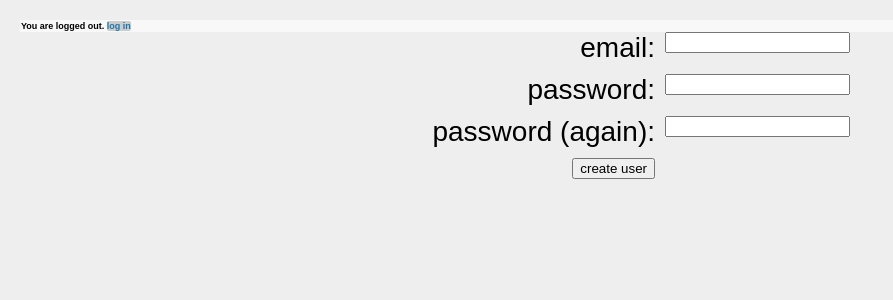
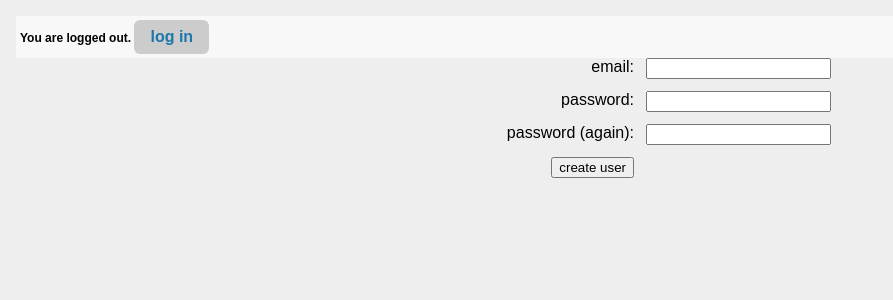
Before and after one commit to judasgutenberg/webclipboard_2, a PHP site: page /app.php?mode=startnewuser in a window 1280 px wide. Shown: the top 300 px of the page, without its empty margins (0-893 px from the left). Run offline with PHP 8.4, Linux system fonts and the light colour scheme.

Commit message:
better app styling

```diff
--- a/appsite.css
+++ b/appsite.css
@@ -1,206 +1,188 @@
-
-body
-{
-	font-family:arial,sans-serif;
-	font-size:28px;
-	background:#EEEEEE;
-	margin:0px;
-	padding:20px;
-	width:100%;
-	height:100%;
-	position:absolute;
-	top:0px;
-	left:0px;
-	bottom:0px;
-	right:0px;
+/* Base reset */
+body {
+  font-family: Arial, sans-serif;
+  font-size: 1rem; /* ~16px default */
+  background: #EEEEEE;
+  margin: 0;
+  padding: 1rem;
+  min-height: 100vh; /* full viewport height */
+  box-sizing: border-box;
 }
 
-
-.basicbutton
-{
-	display: inline;
+/* Buttons */
+.basicbutton {
+  display: inline-block;
   background-color: #cccccc;
-	border-radius: 2px;
-
+  border-radius: 6px;
+  padding: 0.5rem 1rem;
+  font-size: 1rem;
+  cursor: pointer;
 }
 
 .basicbutton:hover {
-	background-color: #ffffff; color: #333366;
+  background-color: #ffffff;
+  color: #333366;
 }
 
-.title
-{
-	font-size:24px;
-	margin-bottom:-3px;
+/* Titles & text */
+.title {
+  font-size: 1.5rem; /* ~24px */
+  margin-bottom: -0.2rem;
   color: #1C77AC;
-	font-weight:normal;
+  font-weight: normal;
   text-shadow: 2px 2px 2px #ffffff;
 }
 
-.postDate
-{
-	font-size:18px;
-
+.postDate {
+  font-size: 1.125rem; /* ~18px */
   color: #1C77AC;
-	font-weight:normal;
+  font-weight: normal;
   text-shadow: 2px 2px 2px #ffffff;
   display: inline-block;
   background-color: #eeeeee;
-
-	vertical-align:top;
-}
-.postClip
-{
-	font-size:22px;
-
-	margin-left:10px;
-	color: #000000;
-	font-weight:normal;
-	display: inline-block;
-	width:80%;
+  vertical-align: top;
 }
 
-.postRow
-{
-	font-size:22px;
-	margin-bottom:10px;
-	color: #1C77AC;
-	font-weight:normal;
-	width: 95%;
-	border:1px solid #999999;
-
+.postClip {
+  font-size: 1.375rem; /* ~22px */
+  margin-left: 0.5rem;
+  color: #000000;
+  font-weight: normal;
+  display: inline-block;
+  flex: 1 1 auto;
 }
 
-.downloadLink
-{
-
-  margin-left:105px;
+/* Rows & containers */
+.postRow {
+  font-size: 1.375rem; /* ~22px */
+  margin-bottom: 0.75rem;
+  color: #1C77AC;
+  font-weight: normal;
+  width: 100%;
+  border: 1px solid #999999;
+  padding: 0.5rem;
+  display: flex;
+  flex-wrap: wrap;
+  gap: 0.5rem;
+  box-sizing: border-box;
 }
 
-.clipTools
-{
-  float: right;
-	margin-left:10px;
-  vertical-align:top;
-	width: 20px;
-	display: inline-block;
-}
-.clipFormButtons
-{
-	margin-left:10px;
-	display: inline;
-	vertical-align: text-top;
-	height: 80px;
-	width: 120px;
-
-
-}
-.loggedin
-{
-	padding:1px;
-  	font-size:9px;
-	font-weight:bold;
-	text-align:left;
-	vertical-align:top;
-	background:#f8f8f8;
+.downloadLink {
+  margin-left: 1rem;
 }
 
+.clipTools {
+  flex: 0 0 40px;
+  margin-left: 0.5rem;
+  vertical-align: top;
+}
+
+.clipFormButtons {
+  margin-left: 0.5rem;
+  display: inline-block;
+  vertical-align: top;
+  height: auto;
+  width: auto;
+}
+
+/* Status */
+.loggedin {
+  padding: 0.25rem;
+  font-size: 0.75rem; /* ~12px */
+  font-weight: bold;
+  text-align: left;
+  vertical-align: top;
+  background: #f8f8f8;
+}
+
+/* Forms */
 .genericform {
   display: grid;
-	gap: 10px;
+  gap: 0.75rem;
+  grid-template-columns: 1fr;
+}
+
+@media (min-width: 600px) {
+  .genericform {
     grid-template-columns: 1fr 1fr;
+  }
 }
 
 .genericformelementlabel {
- 	text-align: right	;
+  text-align: right;
 }
+
 .genericformelementinput {
   text-align: left;
 }
 
 .genericformerror {
-	font-size: 10px;
+  font-size: 0.75rem; /* ~12px */
   color: red;
 }
 
-
-a:link {
-	color:#1C77AC;
-	text-decoration:none;
-
-}
+/* Links */
+a:link,
 a:visited {
-	color:#1C77AC
-
-}
-a:hover{
-	color:#AC771C;
-
+  color: #1C77AC;
+  text-decoration: none;
 }
 
+a:hover {
+  color: #AC771C;
+}
+
+/* Lists */
 ul {
-	ist-style: none; }
-
-
-
-
+  list-style: none;
+  padding: 0;
+  margin: 0;
+}
+/* Overlay (image viewer) */
 .overlay {
   position: fixed;
   top: 0;
   left: 0;
-  width: 100%;
-  height: 100%;
-  background: rgba(0,0,0,0.8);
+  width: 100vw;
+  height: 100vh;
+  background: rgba(0,0,0,0.85);
   display: flex;
   justify-content: center;
   align-items: center;
   z-index: 9999;
-}
-.overlay img {
-  max-width: 90%;
-  max-height: 90%;
-  border-radius: 10px;
-  box-shadow: 0 0 20px rgba(0,0,0,0.7);
-}
-.overlay button {
-  position: absolute;
-  top: 20px;
-  right: 20px;
-  padding: 10px 15px;
-  font-size: 16px;
-  border: none;
-  border-radius: 5px;
-  background: #fff;
-  cursor: pointer;
+  padding: 1rem;
+  box-sizing: border-box;
 }
 
+.overlay img {
+  max-width: 100%;
+  max-height: 100%;
+  border-radius: 8px;
+  box-shadow: 0 0 25px rgba(0,0,0,0.9);
+  object-fit: contain; /* prevents distortion */
+}
 
-.overlay {
+.overlay button {
   position: fixed;
-  top: 0;
-  left: 0;
-  width: 100%;
-  height: 100%;
-  background: rgba(0,0,0,0.8);
-  display: flex;
-  justify-content: center;
-  align-items: center;
-  z-index: 9999;
+  top: 1rem;
+  right: 1rem;
+  padding: 0.75rem 1rem;
+  font-size: 1.125rem; /* bigger for touch */
+  border: none;
+  border-radius: 6px;
+  background: rgba(255,255,255,0.9);
+  cursor: pointer;
+  color: #333;
+  transition: background 0.2s;
 }
-.overlay img {
-  max-width: 90%;
-  max-height: 90%;
-  border-radius: 10px;
-  box-shadow: 0 0 20px rgba(0,0,0,0.7);
+
+.overlay button:hover {
+  background: #fff;
 }
+
+@media (max-width: 600px) {
   .overlay button {
-  position: absolute;
-  top: 20px;
-  right: 20px;
-  padding: 10px 15px;
-  font-size: 16px;
-  border: none;
-  border-radius: 5px;
-  background: #fff;
-  cursor: pointer;
+    font-size: 1rem;
+    padding: 0.5rem 0.75rem;
   }
+}
--- a/cb_functions.php
+++ b/cb_functions.php
@@ -370,23 +370,15 @@ function bodyWrap($content, $interface="") {
 
 
   if($interface == "app") {
-    $out .= '<link rel="manifest" href="index.php?action=manifest&bgcolor=%23ffffff&icon=clipboard.png&themecolor=%2366cc66&name=Collab+Clipboard&shortname=ColabClip&url=https://randomsprocket.com/cb/app.php">' . "\n";
+    $out .= '<meta name="viewport" content="width=device-width, initial-scale=1.0">' . "\n";
+    $out .= '<link rel="manifest" href="index.php?action=manifest&bgcolor=%23ffffff&icon=clipboard.png&themecolor=%2366cc66&name=Collab+Clipboard&shortname=ColabClip&url=' . $_SERVER['REQUEST_URI'] . '">' . "\n";
     $out .= '<meta name="mobile-web-app-capable" content="yes">' . "\n";
     $out .= '<meta name="apple-mobile-web-app-capable" content="yes">' . "\n";
     $out .= '<meta name="apple-mobile-web-app-status-bar-style" content="black-translucent">' . "\n";
     $out .= '<link rel="icon" type="image/x-icon" href="./favicon.ico" />' . "\n";
-    $out .= '
-    <script>
-    if ("serviceWorker" in navigator) {
-      navigator.serviceWorker.register("/cb/sw.js")
-        .then(() => console.log("Service worker registered"))
-        .catch(err => console.error("Service worker registration failed:", err));
-    }
-    </script>';
   }
   $out .= "\n<script>let interface = '" . $interface . "';</script>" . "\n";
-
-  $out .= "<script src='site.js?dfsdf'></script>\n";
+  $out .= "<script src='site.js'></script>\n";
   $out .= "<link rel='stylesheet' href='" . $interface  . "site.css'>\n";
   $out .= "<title>Web Clipboard</title>\n";
   $out .= "</head>\n";
--- a/index.php
+++ b/index.php
@@ -77,7 +77,7 @@ if(gvfw("mode")) {
       if($table == "clipboard_item") {
 
         $userId  = $user["user_id"];
-        $sql = "SELECT *, i.created AS clip_created, u.email AS  other_email,  u.user_id As author_id ," .  $user["user_id"]  ." AS our_user_id   FROM `clipboard_item` i LEFT JOIN user u ON u.user_id=i.user_id LEFT JOIN user o on o.user_id=i.other_user_id WHERE (i.user_id = " . $user["user_id"]. " OR i.other_user_id = " . $user["user_id"] . ")";
+        $sql = "SELECT *, i.created AS clip_created, o.email AS  other_email, u.email AS  author_email,   u.user_id As author_id ," .  $user["user_id"]  ." AS our_user_id   FROM `clipboard_item` i LEFT JOIN user u ON u.user_id=i.user_id LEFT JOIN user o on o.user_id=i.other_user_id WHERE (i.user_id = " . $user["user_id"]. " OR i.other_user_id = " . $user["user_id"] . ")";
         $sql .=  " AND clipboard_item_id> " . intval($lastPkValue);
         if($value) {
          $sql .= " AND i.type_id=" . intval($value);
--- a/site.js
+++ b/site.js
@@ -154,7 +154,7 @@ function clips(lastPkValue) {
               out += "<div class='postRow'>\n<div class='postDate'>" + row.clip_created;
 
               if (row.other_user_id === userId) {
-                out += "<br/>From: " + row.other_email;
+                out += "<br/>From: " + row.author_email;
                 provideReply = true;
               } else if (row.other_user_id > 0) {
                 out += "<br/>To: " + row.other_email;
```
Lines whose indentation alone changed are shown as unchanged.
